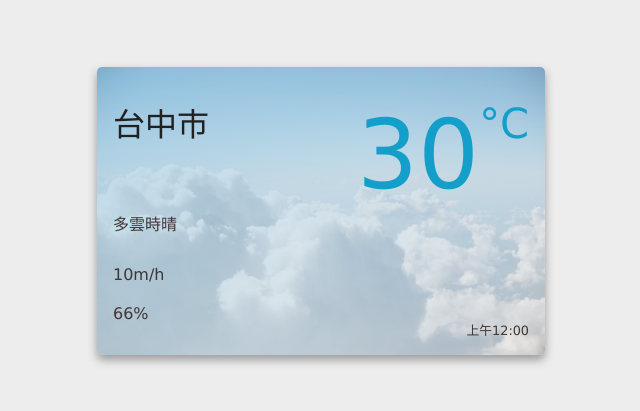
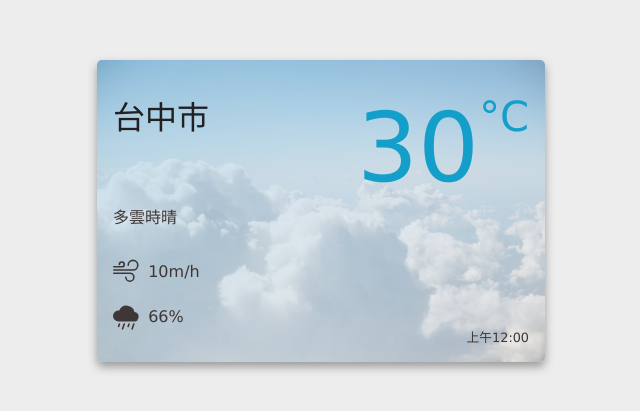
Before and after one commit to WeiLocus/weather-cast, a React (Vite) app: page / in a window 1280 px wide. Shown: the part 189-600 px from the top of the page, without its empty margins (319-959 px from the left). Built offline with nearby package versions, Linux system fonts and the light colour scheme.

Commit message:
feat: install react-icons and adjust svg style

```diff
--- a/package.json
+++ b/package.json
@@ -12,6 +12,7 @@
   "dependencies": {
     "react": "^18.2.0",
     "react-dom": "^18.2.0",
+    "react-icons": "^4.9.0",
     "styled-components": "^5.3.10"
   },
   "devDependencies": {
--- a/src/App.jsx
+++ b/src/App.jsx
@@ -1,5 +1,6 @@
 import { GlobalStyle } from "../globalStyles"
 import { Container, Card, TopCard, BottomCard, Location, Temperature, Celsius, Description, AirFlow, Rain, Refresh } from "./styles/style"
+import { BsFillCloudRainFill, BsWind} from "react-icons/bs"
 
 function App() {
 
@@ -21,9 +22,10 @@ function App() {
               多雲時晴
             </Description>
             <AirFlow>
-              10m/h
+              <BsWind/>10m/h
             </AirFlow>
-            <Rain>66%</Rain>
+            <Rain>
+              <BsFillCloudRainFill/>66%</Rain>
             <Refresh>上午12:00</Refresh>
           </BottomCard>
         </Card>
--- a/src/styles/style.js
+++ b/src/styles/style.js
@@ -13,7 +13,7 @@ export const Card = styled.div`
   min-width: 35%;
   padding: 2rem 1rem;
   background-image: linear-gradient(to right bottom,
-    rgba(114,185,220, 0.5),
+    rgba(114,185,220, 0.4),
     rgba(238,238,238, 0.4)),url("./images/bg-card.jpg");
   background-size: cover;
   box-shadow: 0 0.3rem 0.6rem 0 #999999;
@@ -59,6 +59,12 @@ export const AirFlow = styled.div`
   margin-bottom: 1.25rem;
   font-size: var(--fs-basic);
   font-weight: 300;
+
+  svg {
+    width: 1.6rem;
+    height: auto;
+    margin-right: 0.6rem;
+  }
 `;
 
 export const Rain = styled.div`
@@ -66,6 +72,12 @@ export const Rain = styled.div`
   align-items: center;
   font-size: var(--fs-basic);
   font-weight: 300;
+
+  svg {
+    width: 1.6rem;
+    height: auto;
+    margin-right: 0.6rem;
+  }
 `;
 
 export const Refresh = styled.div`
```
Also changed, not shown: public/icons/cloudy-day.svg (added), 1 other file (tests, documents, lock files or other folders).
